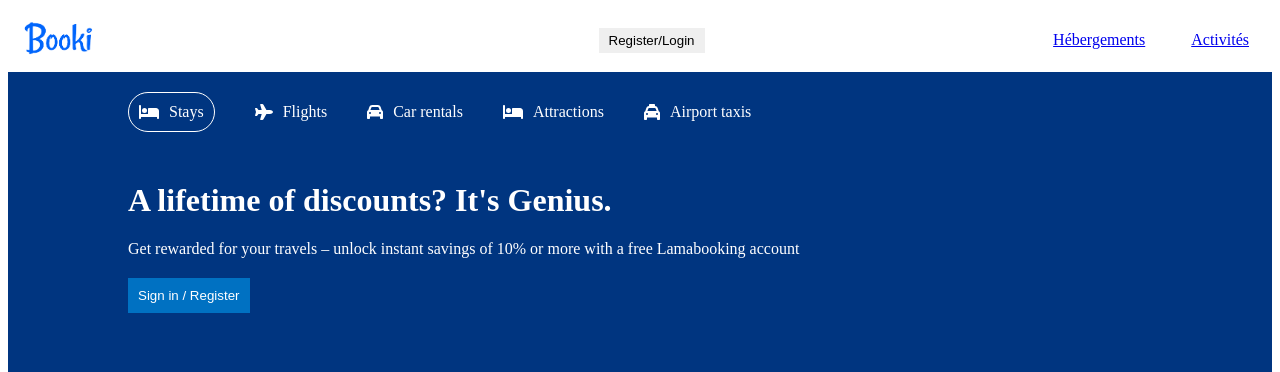
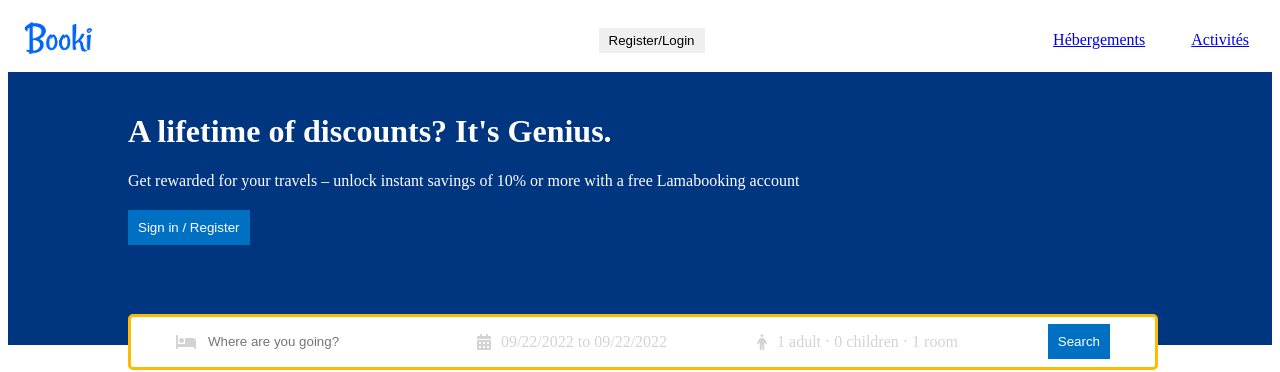
Before and after one commit to JeremyB257/7--Booking-App-React---NodeJs---MongoDB---Express, a React (Create React App) app in the folder client/: page / in a window 1280 px wide. Shown: the top 372 px of the page. Built offline with nearby package versions, Linux system fonts and the light colour scheme; no server answers.

Commit message:
modify header

```diff
--- a/client/src/components/header/Header.jsx
+++ b/client/src/components/header/Header.jsx
@@ -1,30 +1,23 @@
-import {
-  faBed,
-  faCalendarDays,
-  faCar,
-  faPerson,
-  faPlane,
-  faTaxi,
-} from "@fortawesome/free-solid-svg-icons";
-import { FontAwesomeIcon } from "@fortawesome/react-fontawesome";
-import "./header.css";
-import { DateRange } from "react-date-range";
-import { useContext, useState } from "react";
-import "react-date-range/dist/styles.css"; // main css file
-import "react-date-range/dist/theme/default.css"; // theme css file
-import { format } from "date-fns";
-import { useNavigate } from "react-router-dom";
-import { SearchContext } from "../../context/SearchContext";
-import { AuthContext } from "../../context/AuthContext";
+import { faBed, faCalendarDays, faCar, faPerson, faPlane, faTaxi } from '@fortawesome/free-solid-svg-icons';
+import { FontAwesomeIcon } from '@fortawesome/react-fontawesome';
+import './header.css';
+import { DateRange } from 'react-date-range';
+import { useContext, useState } from 'react';
+import 'react-date-range/dist/styles.css'; // main css file
+import 'react-date-range/dist/theme/default.css'; // theme css file
+import { format } from 'date-fns';
+import { useNavigate } from 'react-router-dom';
+import { SearchContext } from '../../context/SearchContext';
+import { AuthContext } from '../../context/AuthContext';
 
 const Header = ({ type }) => {
-  const [destination, setDestination] = useState("");
+  const [destination, setDestination] = useState('');
   const [openDate, setOpenDate] = useState(false);
   const [dates, setDates] = useState([
     {
       startDate: new Date(),
       endDate: new Date(),
-      key: "selection",
+      key: 'selection',
     },
   ]);
   const [openOptions, setOpenOptions] = useState(false);
@@ -37,12 +30,11 @@ const Header = ({ type }) => {
   const navigate = useNavigate();
   const { user } = useContext(AuthContext);
 
-
   const handleOption = (name, operation) => {
     setOptions((prev) => {
       return {
         ...prev,
-        [name]: operation === "i" ? options[name] + 1 : options[name] - 1,
+        [name]: operation === 'i' ? options[name] + 1 : options[name] - 1,
       };
     });
   };
@@ -50,47 +42,18 @@ const Header = ({ type }) => {
   const { dispatch } = useContext(SearchContext);
 
   const handleSearch = () => {
-    dispatch({ type: "NEW_SEARCH", payload: { destination, dates, options } });
-    navigate("/hotels", { state: { destination, dates, options } });
+    dispatch({ type: 'NEW_SEARCH', payload: { destination, dates, options } });
+    navigate('/hotels', { state: { destination, dates, options } });
   };
 
   return (
     <div className="header">
-      <div
-        className={
-          type === "list" ? "headerContainer listMode" : "headerContainer"
-        }
-      >
-        <div className="headerList">
-          <div className="headerListItem active">
-            <FontAwesomeIcon icon={faBed} />
-            <span>Stays</span>
-          </div>
-          <div className="headerListItem">
-            <FontAwesomeIcon icon={faPlane} />
-            <span>Flights</span>
-          </div>
-          <div className="headerListItem">
-            <FontAwesomeIcon icon={faCar} />
-            <span>Car rentals</span>
-          </div>
-          <div className="headerListItem">
-            <FontAwesomeIcon icon={faBed} />
-            <span>Attractions</span>
-          </div>
-          <div className="headerListItem">
-            <FontAwesomeIcon icon={faTaxi} />
-            <span>Airport taxis</span>
-          </div>
-        </div>
-        {type !== "list" && (
+      <div className={type === 'list' ? 'headerContainer listMode' : 'headerContainer'}>
+        {type !== 'list' && (
           <>
-            <h1 className="headerTitle">
-              A lifetime of discounts? It's Genius.
-            </h1>
+            <h1 className="headerTitle">A lifetime of discounts? It's Genius.</h1>
             <p className="headerDesc">
-              Get rewarded for your travels – unlock instant savings of 10% or
-              more with a free Lamabooking account
+              Get rewarded for your travels – unlock instant savings of 10% or more with a free Lamabooking account
             </p>
             {!user && <button className="headerBtn">Sign in / Register</button>}
             <div className="headerSearch">
@@ -105,13 +68,10 @@ const Header = ({ type }) => {
               </div>
               <div className="headerSearchItem">
                 <FontAwesomeIcon icon={faCalendarDays} className="headerIcon" />
-                <span
-                  onClick={() => setOpenDate(!openDate)}
-                  className="headerSearchText"
-                >{`${format(dates[0].startDate, "MM/dd/yyyy")} to ${format(
-                  dates[0].endDate,
-                  "MM/dd/yyyy"
-                )}`}</span>
+                <span onClick={() => setOpenDate(!openDate)} className="headerSearchText">{`${format(
+                  dates[0].startDate,
+                  'MM/dd/yyyy'
+                )} to ${format(dates[0].endDate, 'MM/dd/yyyy')}`}</span>
                 {openDate && (
                   <DateRange
                     editableDateInputs={true}
@@ -127,8 +87,7 @@ const Header = ({ type }) => {
                 <FontAwesomeIcon icon={faPerson} className="headerIcon" />
                 <span
                   onClick={() => setOpenOptions(!openOptions)}
-                  className="headerSearchText"
-                >{`${options.adult} adult · ${options.children} children · ${options.room} room`}</span>
+                  className="headerSearchText">{`${options.adult} adult · ${options.children} children · ${options.room} room`}</span>
                 {openOptions && (
                   <div className="options">
                     <div className="optionItem">
@@ -137,17 +96,11 @@ const Header = ({ type }) => {
                         <button
                           disabled={options.adult <= 1}
                           className="optionCounterButton"
-                          onClick={() => handleOption("adult", "d")}
-                        >
+                          onClick={() => handleOption('adult', 'd')}>
                           -
                         </button>
-                        <span className="optionCounterNumber">
-                          {options.adult}
-                        </span>
-                        <button
-                          className="optionCounterButton"
-                          onClick={() => handleOption("adult", "i")}
-                        >
+                        <span className="optionCounterNumber">{options.adult}</span>
+                        <button className="optionCounterButton" onClick={() => handleOption('adult', 'i')}>
                           +
                         </button>
                       </div>
@@ -158,17 +111,11 @@ const Header = ({ type }) => {
                         <button
                           disabled={options.children <= 0}
                           className="optionCounterButton"
-                          onClick={() => handleOption("children", "d")}
-                        >
+                          onClick={() => handleOption('children', 'd')}>
                           -
                         </button>
-                        <span className="optionCounterNumber">
-                          {options.children}
-                        </span>
-                        <button
-                          className="optionCounterButton"
-                          onClick={() => handleOption("children", "i")}
-                        >
+                        <span className="optionCounterNumber">{options.children}</span>
+                        <button className="optionCounterButton" onClick={() => handleOption('children', 'i')}>
                           +
                         </button>
                       </div>
@@ -179,17 +126,11 @@ const Header = ({ type }) => {
                         <button
                           disabled={options.room <= 1}
                           className="optionCounterButton"
-                          onClick={() => handleOption("room", "d")}
-                        >
+                          onClick={() => handleOption('room', 'd')}>
                           -
                         </button>
-                        <span className="optionCounterNumber">
-                          {options.room}
-                        </span>
-                        <button
-                          className="optionCounterButton"
-                          onClick={() => handleOption("room", "i")}
-                        >
+                        <span className="optionCounterNumber">{options.room}</span>
+                        <button className="optionCounterButton" onClick={() => handleOption('room', 'i')}>
                           +
                         </button>
                       </div>
```
